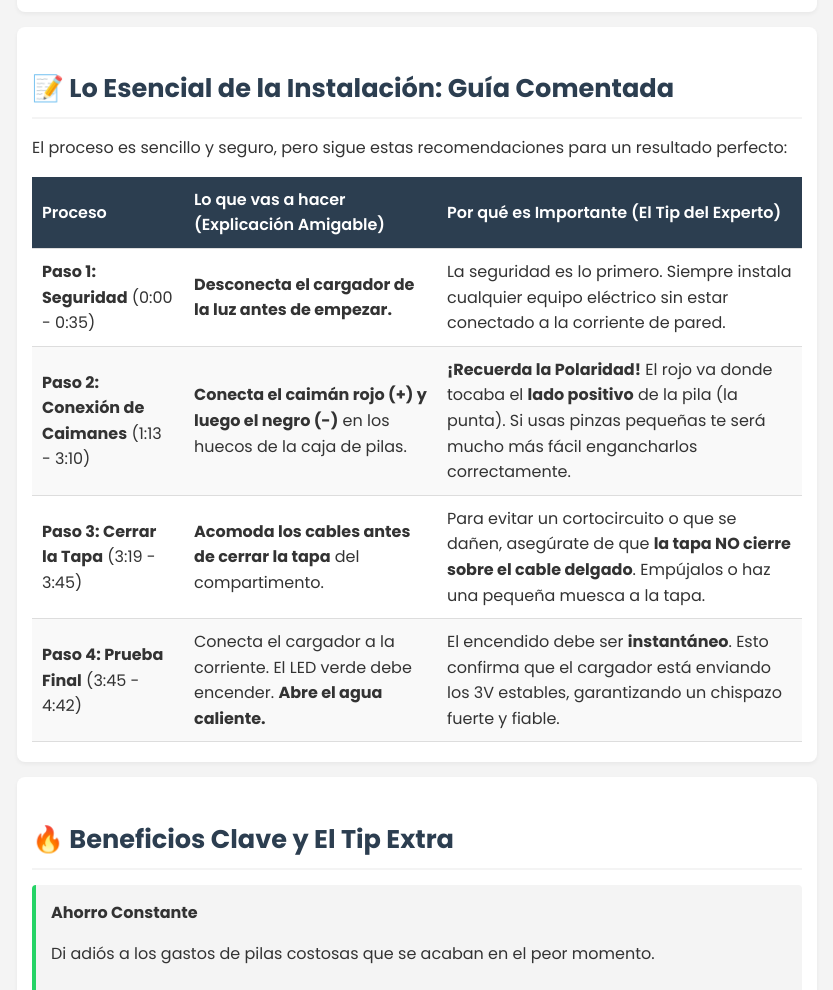
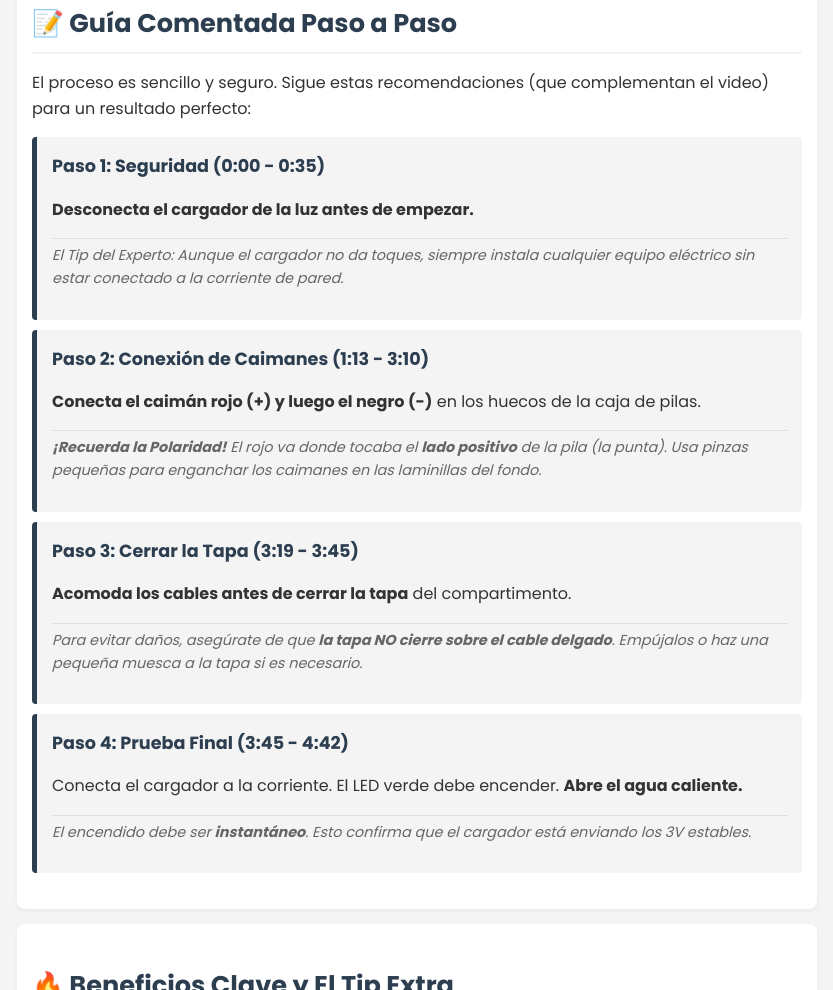
Before and after one commit to tranzge/mundialcountdown, a plain HTML site: page cargador/index.html in a window 1280 px wide. Shown: the part 1810-2800 px from the top of the page, without its empty margins (223-1056 px from the left). Drawn offline with Linux system fonts and the light colour scheme.

Commit message:
Implementar Landing Page final y optimización SEO/móvil
Se sube la versión final de la Landing Page para el Cargador 3V. Correcciones incluidas:



- **Usabilidad (UX):** Se reemplazó la tabla de instrucciones por un formato de lista/tarjetas 100% responsive, eliminando el descuadre en móviles.


- **Diseño:** El botón de WhatsApp se acortó y la imagen principal se ajustó al 90% para mejor visualización en celular.


- **SEO/Metadatos:** Se agregaron <meta> tags, título optimizado y atributos alt de imagen.

```diff
--- a/cargador/index.html
+++ b/cargador/index.html
@@ -3,7 +3,11 @@
 <head>
     <meta charset="UTF-8">
     <meta name="viewport" content="width=device-width, initial-scale=1.0">
-    <title>Instrucciones - Cargador 3V para Boiler</title>
+
+    <title>Cargador 3V para Boiler de Paso | Instrucciones y Compra</title>
+
+    <meta name="description" content="Olvídate de las pilas de tu boiler. Reemplázalas permanentemente con nuestro Cargador 3V. Ve el video de instalación y compra por WhatsApp. Compatible con Mirage, Calorex, Bosch, etc.">
+
     <link href="https://fonts.googleapis.com/css2?family=Poppins:wght@400;600;700&display=swap" rel="stylesheet">
     <style>
         :root {
@@ -25,7 +29,7 @@
         .container {
             max-width: 800px;
             margin: 0 auto;
-            padding: 10px;
+            padding: 15px;
         }
 
         header {
@@ -50,7 +54,7 @@
         }
 
         .product-image {
-            max-width: 100%;
+            max-width: 90%; /* Ajuste para que no se sienta tan grande en móvil */
             height: auto;
             margin: 15px auto;
             border: 1px solid #ddd;
@@ -111,39 +115,37 @@
             border: 0;
         }
 
-        .instruction-table {
-            width: 100%;
-            border-collapse: collapse;
+        /* CÓDIGO DE LAS TARJETAS DE PASOS (LISTA RESPONSIVE) */
+        .step-list {
+            list-style: none;
+            padding: 0;
             margin-top: 15px;
         }
 
-        .instruction-table th, .instruction-table td {
-            padding: 10px;
-            text-align: left;
-            border-bottom: 1px solid #ddd;
+        .step-item {
+            background-color: var(--light-bg);
+            padding: 15px;
+            margin-bottom: 10px;
+            border-left: 5px solid var(--secondary-color);
+            border-radius: 4px;
         }
 
-        .instruction-table th {
-            background-color: var(--secondary-color);
-            color: #fff;
-            font-weight: 600;
+        .step-title {
+            font-weight: 700;
+            color: var(--secondary-color);
+            margin-bottom: 5px;
+            font-size: 1.1em;
         }
 
-        .instruction-table tr:nth-child(even) {
-            background-color: #f9f9f9;
+        .step-tip {
+            font-style: italic;
+            font-size: 0.9em;
+            color: #666;
+            margin-top: 5px;
+            padding-top: 5px;
+            border-top: 1px dotted #ccc;
         }
-
-        /* ESTA ES LA SOLUCIÓN AL DESCUADRE DE LA TABLA */
-        /* Aplicamos el scroll/no-wrap solo en dispositivos pequeños (max-width: 600px) */
-        @media (max-width: 600px) {
-            .instruction-table {
-                display: block;
-                overflow-x: auto; /* Permite desplazamiento horizontal */
-            }
-            .instruction-table th, .instruction-table td {
-                white-space: nowrap; /* Fuerza a mantener el texto en una línea en el móvil */
-            }
-        }
+        /* FIN CÓDIGO DE TARJETAS */
 
         .benefits-list {
             list-style: none;
@@ -187,10 +189,10 @@
             <p><strong>Energía estable sin interrupciones.</strong> Aprende a instalar tu cargador en 5 minutos para reemplazar las pilas tipo "D" de forma permanente.</p>
 
             <img src="flyer.png"
-                 alt="Cargador 3V para Boiler de Paso"
+                 alt="Cargador 3V para Boiler de Paso compatible con Calorex, Mirage, Bosch"
                  class="product-image">
 
-            <a href="+526624682717?text=Hola,%20me%20interesa%20el%20Cargador%203V%20para%20Boiler%20de%20Paso%20que%20vi%20en%20el%20instructivo." class="cta-button" target="_blank">
+            <a href="https://wa.me/[TU NUMERO DE WHATSAPP CON CLAVE DE PAÍS]?text=Hola,%20escaneé%20el%20código%20y%20me%20interesa%20comprar%20el%20Cargador%203V%20para%20Boiler." class="cta-button" target="_blank">
                 🟢 Comprar por WhatsApp
             </a>
         </div>
@@ -207,40 +209,31 @@
         </section>
 
         <section id="guia">
-            <h2>📝 Lo Esencial de la Instalación: Guía Comentada</h2>
-            <p>El proceso es sencillo y seguro, pero sigue estas recomendaciones para un resultado perfecto:</p>
+            <h2>📝 Guía Comentada Paso a Paso</h2>
+            <p>El proceso es sencillo y seguro. Sigue estas recomendaciones (que complementan el video) para un resultado perfecto:</p>
 
-            <table class="instruction-table">
-                <thead>
-                    <tr>
-                        <th>Proceso</th>
-                        <th>Lo que vas a hacer (Explicación Amigable)</th>
-                        <th>Por qué es Importante (El Tip del Experto)</th>
-                    </tr>
-                </thead>
-                <tbody>
-                    <tr>
-                        <td><strong>Paso 1: Seguridad</strong> (0:00 - 0:35)</td>
-                        <td><strong>Desconecta el cargador de la luz antes de empezar.</strong></td>
-                        <td>La seguridad es lo primero. Siempre instala cualquier equipo eléctrico sin estar conectado a la corriente de pared.</td>
-                    </tr>
-                    <tr>
-                        <td><strong>Paso 2: Conexión de Caimanes</strong> (1:13 - 3:10)</td>
-                        <td><strong>Conecta el caimán rojo (+) y luego el negro (-)</strong> en los huecos de la caja de pilas.</td>
-                        <td><strong>¡Recuerda la Polaridad!</strong> El rojo va donde tocaba el <strong>lado positivo</strong> de la pila (la punta). Si usas pinzas pequeñas te será mucho más fácil engancharlos correctamente.</td>
-                    </tr>
-                    <tr>
-                        <td><strong>Paso 3: Cerrar la Tapa</strong> (3:19 - 3:45)</td>
-                        <td><strong>Acomoda los cables antes de cerrar la tapa</strong> del compartimento.</td>
-                        <td>Para evitar un cortocircuito o que se dañen, asegúrate de que <strong>la tapa NO cierre sobre el cable delgado</strong>. Empújalos o haz una pequeña muesca a la tapa.</td>
-                    </tr>
-                    <tr>
-                        <td><strong>Paso 4: Prueba Final</strong> (3:45 - 4:42)</td>
-                        <td>Conecta el cargador a la corriente. El LED verde debe encender. <strong>Abre el agua caliente.</strong></td>
-                        <td>El encendido debe ser <strong>instantáneo</strong>. Esto confirma que el cargador está enviando los 3V estables, garantizando un chispazo fuerte y fiable.</td>
-                    </tr>
-                </tbody>
-            </table>
+            <ol class="step-list">
+                <li class="step-item">
+                    <div class="step-title">Paso 1: Seguridad (0:00 - 0:35)</div>
+                    <p><strong>Desconecta el cargador de la luz antes de empezar.</strong></p>
+                    <p class="step-tip">El Tip del Experto: Aunque el cargador no da toques, siempre instala cualquier equipo eléctrico sin estar conectado a la corriente de pared.</p>
+                </li>
+                <li class="step-item">
+                    <div class="step-title">Paso 2: Conexión de Caimanes (1:13 - 3:10)</div>
+                    <p><strong>Conecta el caimán rojo (+) y luego el negro (-)</strong> en los huecos de la caja de pilas. </p>
+                    <p class="step-tip"><strong>¡Recuerda la Polaridad!</strong> El rojo va donde tocaba el <strong>lado positivo</strong> de la pila (la punta). Usa pinzas pequeñas para enganchar los caimanes en las laminillas del fondo.</p>
+                </li>
+                <li class="step-item">
+                    <div class="step-title">Paso 3: Cerrar la Tapa (3:19 - 3:45)</div>
+                    <p><strong>Acomoda los cables antes de cerrar la tapa</strong> del compartimento.</p>
+                    <p class="step-tip">Para evitar daños, asegúrate de que <strong>la tapa NO cierre sobre el cable delgado</strong>. Empújalos o haz una pequeña muesca a la tapa si es necesario.</p>
+                </li>
+                <li class="step-item">
+                    <div class="step-title">Paso 4: Prueba Final (3:45 - 4:42)</div>
+                    <p>Conecta el cargador a la corriente. El LED verde debe encender. <strong>Abre el agua caliente.</strong></p>
+                    <p class="step-tip">El encendido debe ser <strong>instantáneo</strong>. Esto confirma que el cargador está enviando los 3V estables.</p>
+                </li>
+            </ol>
         </section>
 
         <section id="beneficios">
```
